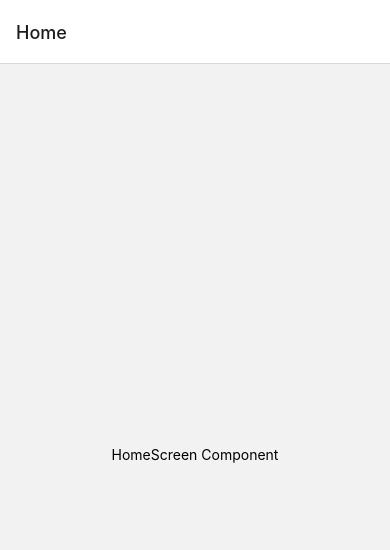
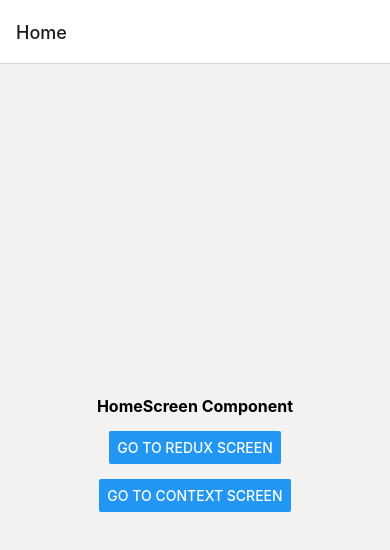
Before and after one commit to rafamatoso/all-about-react-native, a React Native app: screen /Home in a window 390 px wide. Shown: the top 550 px of the page. Built offline with nearby package versions, Linux system fonts and the light colour scheme.

Commit message:
feat: add navigation to Redux and Context routes

```diff
--- a/App.tsx
+++ b/App.tsx
@@ -3,11 +3,7 @@ import { Provider } from 'react-redux';
 import AppNavigator from './src/navigation/AppNavigator';
 import store from './src/redux/store/store';
 
-let n = 1;
-
 function App(): React.JSX.Element {
-  console.log(`Componente App renderizou x${n++}`);
-
   return (
     <Provider store={store}>
       <AppNavigator />
--- a/src/design-system/template/Screens/index.tsx
+++ b/src/design-system/template/Screens/index.tsx
@@ -1,10 +1,15 @@
 import React, { PropsWithChildren } from 'react';
-import { StyleSheet, View } from 'react-native';
+import { StyleSheet, Text, View } from 'react-native';
 
-type TScreensType = PropsWithChildren;
+type TScreensType = PropsWithChildren & { title: string };
 
-export const TScreens = ({ children }: TScreensType) => {
-  return <View style={styles.container}>{children}</View>;
+export const TScreens = ({ children, title }: TScreensType) => {
+  return (
+    <View style={styles.container}>
+      <Text style={styles.title}>{title}</Text>
+      {children}
+    </View>
+  );
 };
 
 const styles = StyleSheet.create({
@@ -14,5 +19,10 @@ const styles = StyleSheet.create({
     alignItems: 'center',
     marginHorizontal: 10,
     marginVertical: 10,
+    gap: 15,
+  },
+  title: {
+    fontSize: 16,
+    fontWeight: 'bold',
   },
 });
--- a/src/navigation/routes.tsx
+++ b/src/navigation/routes.tsx
@@ -1,6 +1,8 @@
 import { createNativeStackNavigator } from '@react-navigation/native-stack';
 import React from 'react';
+import ContextScreen from '../screens/Context';
 import HomeScreen from '../screens/Home';
+import ReduxScreen from '../screens/Redux';
 
 const Stack = createNativeStackNavigator();
 
@@ -12,6 +14,16 @@ const Routes = (): React.JSX.Element => {
         component={HomeScreen}
         options={{ title: 'Home' }}
       />
+      <Stack.Screen
+        name="Redux"
+        component={ReduxScreen}
+        options={{ title: 'Redux' }}
+      />
+      <Stack.Screen
+        name="Context"
+        component={ContextScreen}
+        options={{ title: 'Context' }}
+      />
     </Stack.Navigator>
   );
 };
--- a/src/redux/features/loading/loadingSlice.tsx
+++ b/src/redux/features/loading/loadingSlice.tsx
@@ -3,7 +3,7 @@ import { createSlice } from '@reduxjs/toolkit';
 export const loadingSlice = createSlice({
   name: 'loading',
   initialState: {
-    value: false,
+    value: true,
   },
   reducers: {
     loading: state => {
--- /dev/null
+++ b/src/screens/Context/index.tsx
@@ -0,0 +1,12 @@
+import React from 'react';
+import { TScreens } from '../../design-system';
+
+// let n = 1;
+
+const ContextScreen = () => {
+  // console.log(`Componente ContextScreen renderizou x${n++}`);
+
+  return <TScreens title="ContextScreen Component" />;
+};
+
+export default ContextScreen;
--- a/src/screens/Home/index.tsx
+++ b/src/screens/Home/index.tsx
@@ -1,30 +1,28 @@
-import React, { useEffect } from 'react';
-import { Text } from 'react-native';
-import { useDispatch, useSelector } from 'react-redux';
+import React from 'react';
+import { Button, StyleSheet, View } from 'react-native';
 import { TScreens } from '../../design-system';
-import { loading as loadingCreator } from '../../redux/features/loading/loadingSlice';
 
-// let n = 1;
+const HomeScreen = ({ navigation }: any) => (
+  <TScreens title="HomeScreen Component">
+    <View style={styles.container}>
+      <Button
+        title="Go to Redux Screen"
+        onPress={() => navigation.navigate('Redux')}
+      />
 
-const HomeScreen = () => {
-  // console.log(`Componente HomeScreen com Redux renderizou x${n++}`);
+      <Button
+        title="Go to Context Screen"
+        onPress={() => navigation.navigate('Context')}
+      />
+    </View>
+  </TScreens>
+);
 
-  const loading = useSelector((state: any) => state.loading.value);
-  const dispatch = useDispatch();
-
-  useEffect(() => {
-    setTimeout(() => {
-      dispatch(loadingCreator());
-    }, 3000);
-  }, [dispatch]);
-
-  return (
-    loading && (
-      <TScreens>
-        <Text>HomeScreen Component</Text>
-      </TScreens>
-    )
-  );
-};
+const styles = StyleSheet.create({
+  container: {
+    gap: 15,
+    alignItems: 'center',
+  },
+});
 
 export default HomeScreen;
--- /dev/null
+++ b/src/screens/Redux/index.tsx
@@ -0,0 +1,24 @@
+import React, { useEffect } from 'react';
+import { useDispatch, useSelector } from 'react-redux';
+import { TScreens } from '../../design-system';
+import { loading as loadingCreator } from '../../redux/features/loading/loadingSlice';
+
+// let n = 1;
+
+const ReduxScreen = () => {
+  // console.log(`Componente ReduxScreen renderizou x${n++}`);
+
+  const loading = useSelector((state: any) => state.loading.value);
+  const dispatch = useDispatch();
+
+  useEffect(() => {
+    loading &&
+      setTimeout(() => {
+        dispatch(loadingCreator());
+      }, 2000);
+  }, [dispatch, loading]);
+
+  return !loading && <TScreens title="ReduxScreen Component" />;
+};
+
+export default ReduxScreen;
```
